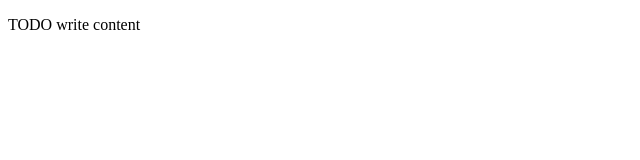
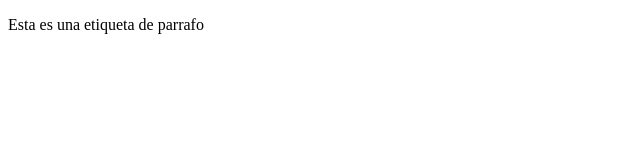
Before and after one commit to fedvaig/2019_JSF, a plain HTML site: page WebApplication_Html/web/David.html in a window 1280 px wide. Shown: the full height of the page, 0-640 px from the left. Drawn offline with Linux system fonts and the light colour scheme.

Commit message:
rama testing

```diff
--- a/WebApplication_Html/web/David.html
+++ b/WebApplication_Html/web/David.html
@@ -11,6 +11,6 @@
         <meta name="viewport" content="width=device-width, initial-scale=1.0">
     </head>
     <body>
-        <p>TODO write content</p>
+        <p>Esta es una etiqueta de parrafo</p>
     </body>
 </html>
```
